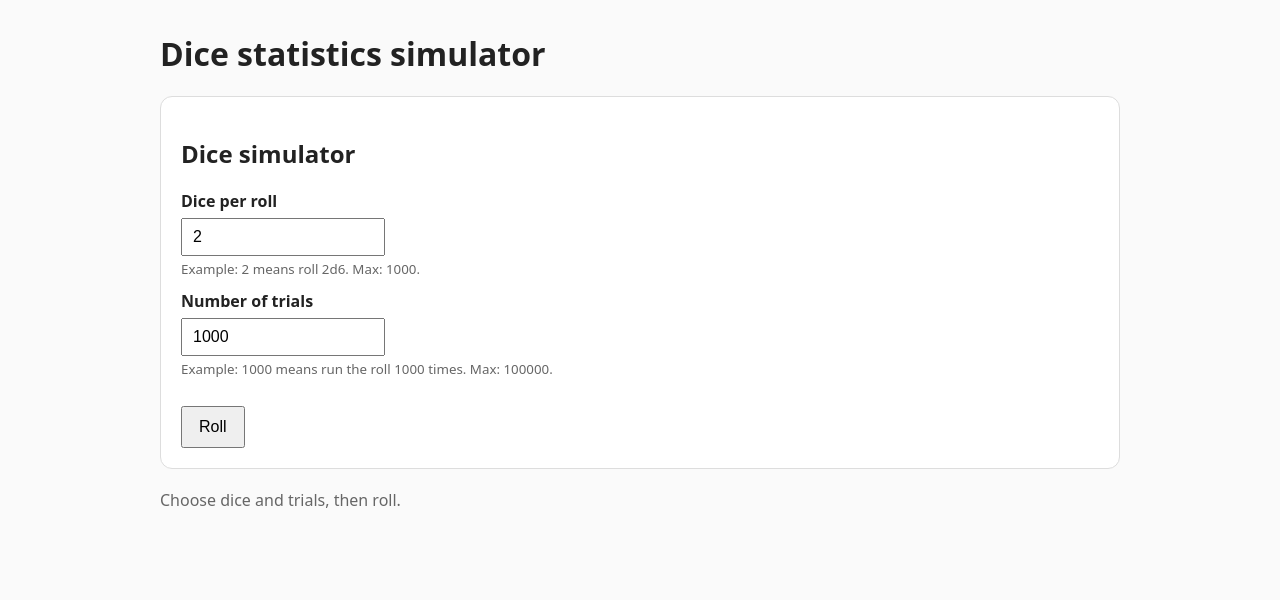
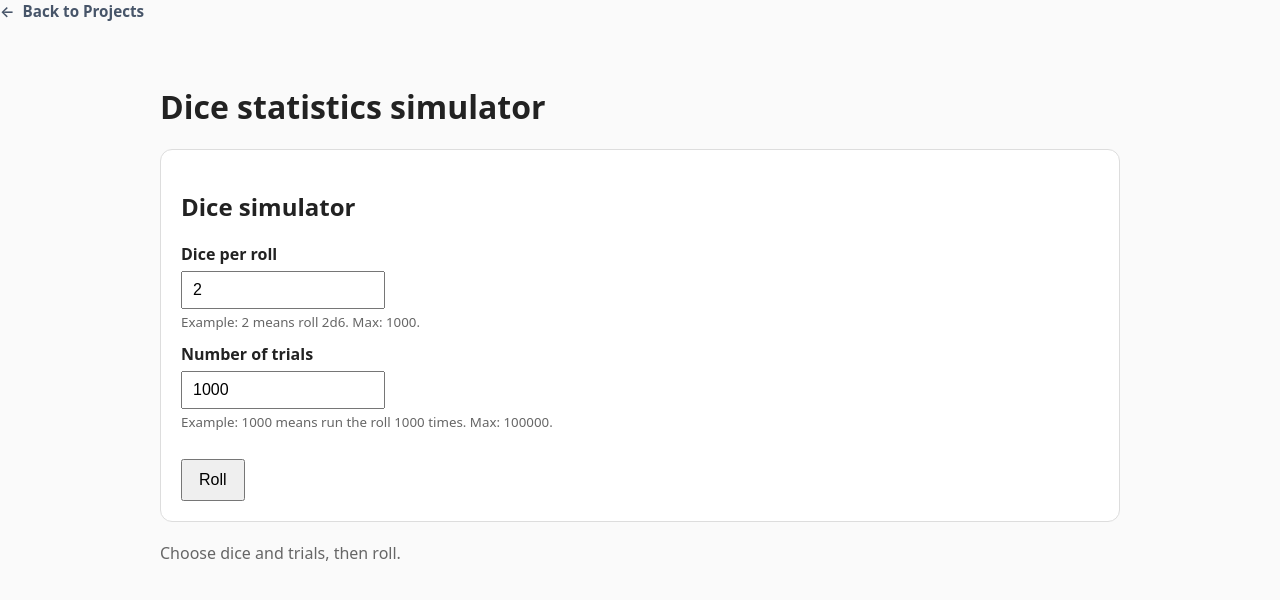
Before and after one commit to the-math-room/dice_sim, a website built with Vite: page index.html in a window 1280 px wide. Built offline with nearby package versions, Linux system fonts and the light colour scheme.

Commit message:
backlink navigation

```diff
--- a/index.html
+++ b/index.html
@@ -5,10 +5,12 @@
     <meta name="viewport" content="width=device-width, initial-scale=1.0">
     <meta name="description" content="An interactive dice statistics simulator exploring probability distributions and sample roll frequencies.">
     <title>Dice Statistics Simulator</title>
-    <script type="module" src="https://the-math-room.github.io/src/shell/ui/global-nav.js"></script>
 </head>
 <body>
-    <portfolio-nav></portfolio-nav>
+    <a href="../" class="back-link" aria-label="Return to main projects directory">
+        <span class="back-link__arrow">←</span>
+            Back to Projects
+    </a>
     <div id="app"></div>
     <script type="module" src="/src/shell/main.ts"></script>
 </body>
--- a/src/shell/ui/styles.css
+++ b/src/shell/ui/styles.css
@@ -24,3 +24,33 @@ small { display: block; color: #666; margin-top: 4px; }
 .die { width: 44px; height: 44px; background: white; border: 2px solid #222; border-radius: 9px; display: grid; grid-template-columns: repeat(3, 1fr); grid-template-rows: repeat(3, 1fr); padding: 5px; box-sizing: border-box; }
 .pip { display: flex; align-items: center; justify-content: center; }
 .pip.on::after { content: ''; width: 7px; height: 7px; background: #222; border-radius: 999px; display: block; }
+.back-link {
+  display: inline-flex;
+  align-items: center;
+  gap: 8px;
+  margin-block-end: 32px;
+
+  color: #475569; /* Balanced slate gray */
+  font-family: system-ui, -apple-system, sans-serif;
+  font-size: 0.95rem;
+  font-weight: 600;
+  text-decoration: none;
+
+  transition: color 150ms ease;
+
+  .back-link__arrow {
+    display: inline-block;
+    transition: transform 150ms ease;
+  }
+
+  /* Micro-interaction: Link shifts slightly left on hover/focus */
+  &:hover,
+  &:focus {
+    color: #2563eb; /* Accent blue */
+    outline: none;
+
+    .back-link__arrow {
+      transform: translateX(-3px);
+    }
+  }
+}
```
